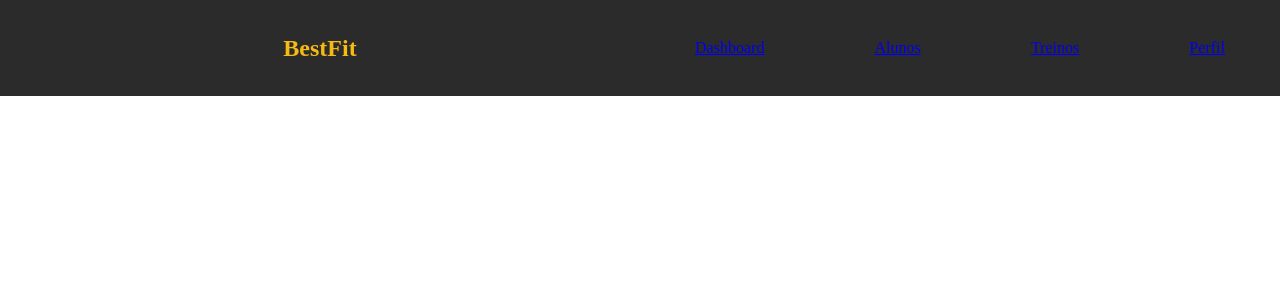
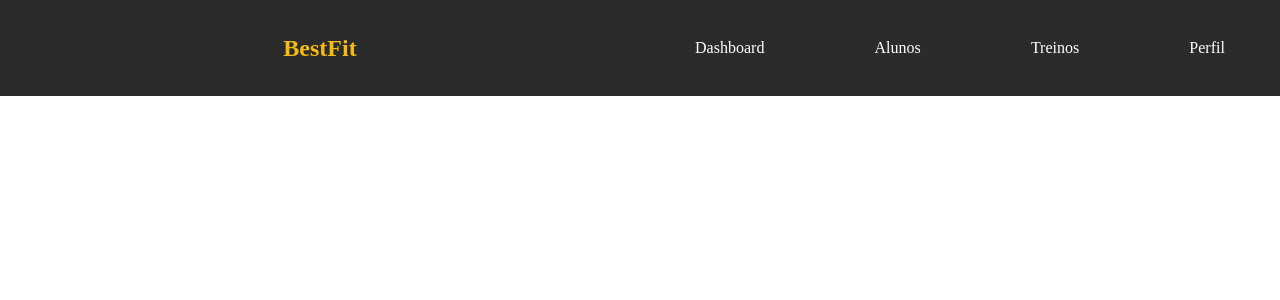
Before and after one commit to euluisdev/personal-app, a Next.js app: page /admin-users in a window 1280 px wide. Shown: the top 300 px of the page. Built offline with nearby package versions, Linux system fonts and the light colour scheme.

Commit message:
Link aaded to the routes

```diff
--- a/src/app/admin-users/page.js
+++ b/src/app/admin-users/page.js
@@ -1,7 +1,6 @@
 'use client';
 
 import AdminNavBar from '@/components/AdminNavBar';
-import { useEffect, useState } from 'react';
 
 const page = () => {
   return (
--- a/src/components/AdminNavBar.css
+++ b/src/components/AdminNavBar.css
@@ -32,14 +32,14 @@
     width: 25px;
     height: 20px;
     cursor: pointer;
-    transition: transform 0.5s ease;
+    transition: transform 1s ease-in-out;
 }
 
 .bar {
     width: 100%;
     height: 4px;
     background-color: #fff;
-    transition: all 0.3s ease;
+    transition: all 1s ease-in-out;
 }
 
 .hamburger.open .bar:nth-child(1) {
@@ -80,12 +80,24 @@
     text-align: center;
     color: #fff;
     cursor: pointer;
-    transition: background-color 0.3s ease;
+    transition: color 1s ease-in-out;
+}
+
+.navItem a {
+    text-decoration: none;
+    color: #fff;
+}
+
+.navItem a:hover {
+    text-decoration: none;
+    color: #f5ba13;
+    transition: color 1s ease-in-out;
 }
 
 .navItem:hover {
     background-color: #1a1a1a;
     color: #f5ba13;
+    transition: color 1s ease-in-out;
 }
 
 /* Desktop styles */
@@ -119,5 +131,6 @@
     .navItem:hover {
         background-color: transparent;
         border-bottom: 2px solid #f5ba13;
+        transition: color 5s ease-in-out;
     }
 }
```
